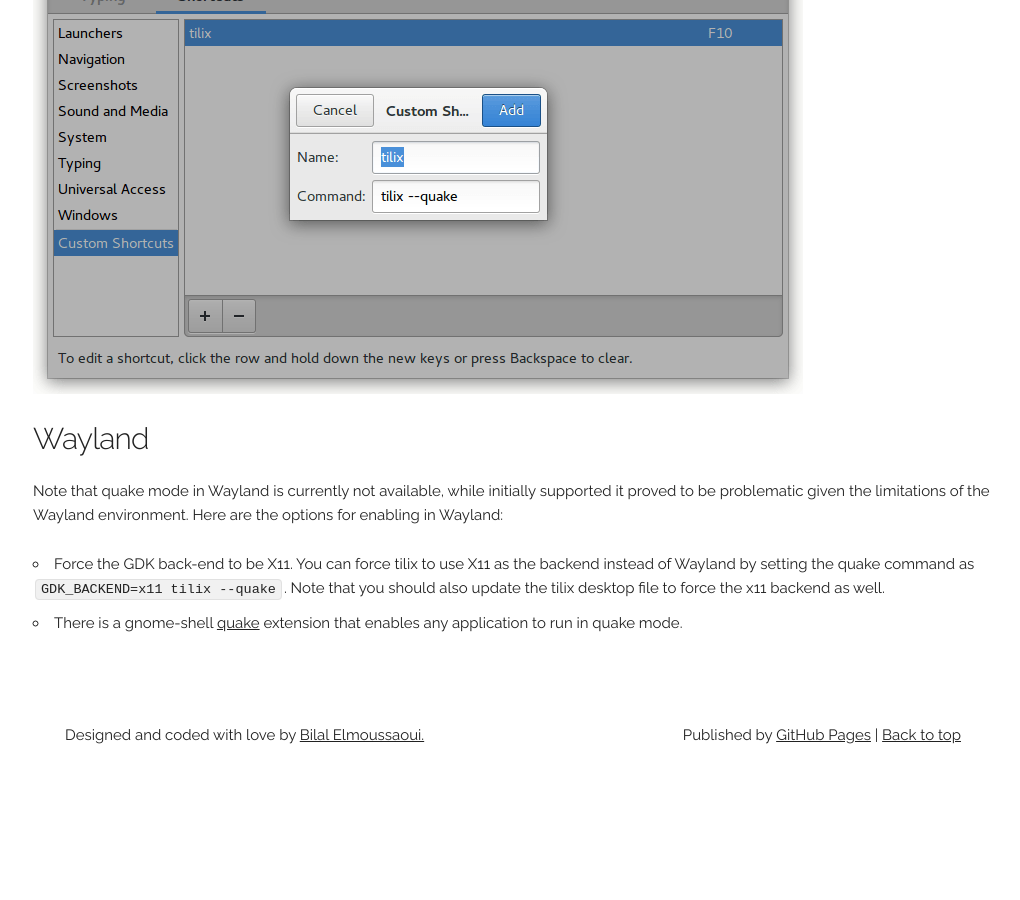
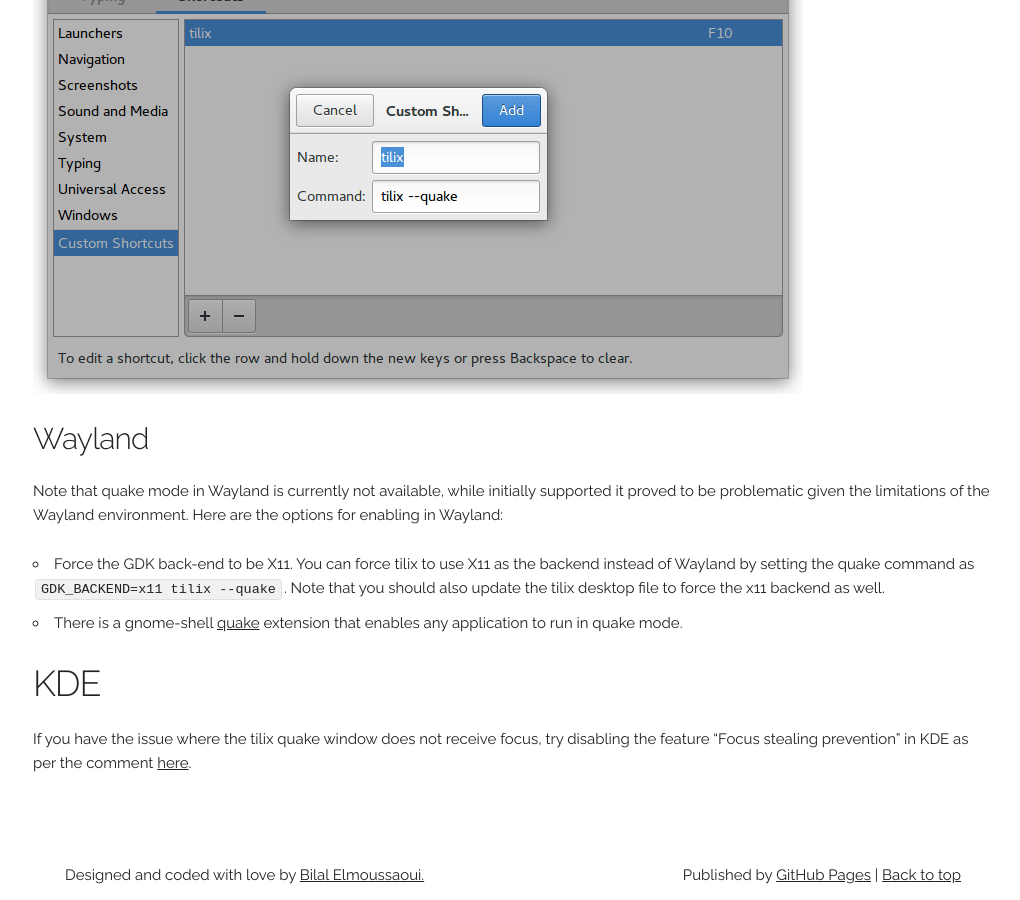
Before and after one commit to gnunn1/tilix-web, a Jekyll site: the page built from _manual/quake.md, in a window 1280 px wide and 900 px high, scrolled down 658 px. Shown: the whole window, without its empty margins (127-1147 px from the left). Built offline with Jekyll 4.4.1, drawn with Linux system fonts in a browser that asks for light colours; nearby versions of some CDN libraries; before the commit the page ends 1418 px from its top, so only the background shows below that.

Commit message:
Add comment about KDE issue with tilix quake

````diff
--- a/_manual/quake.md
+++ b/_manual/quake.md
@@ -26,3 +26,7 @@
 
 * Force the GDK back-end to be X11. You can force tilix to use X11 as the backend instead of Wayland by setting the quake command as ```GDK_BACKEND=x11 tilix --quake```. Note that you should also update the tilix desktop file to force the x11 backend as well.
 * There is a gnome-shell [quake](https://github.com/repsac-by/gnome-shell-extension-quake-mode) extension that enables any application to run in quake mode.
+
+### KDE
+
+If you have the issue where the tilix quake window does not receive focus, try disabling the feature "Focus stealing prevention" in KDE as per the comment [here](https://github.com/gnunn1/tilix/issues/895#issuecomment-385275324).
````
